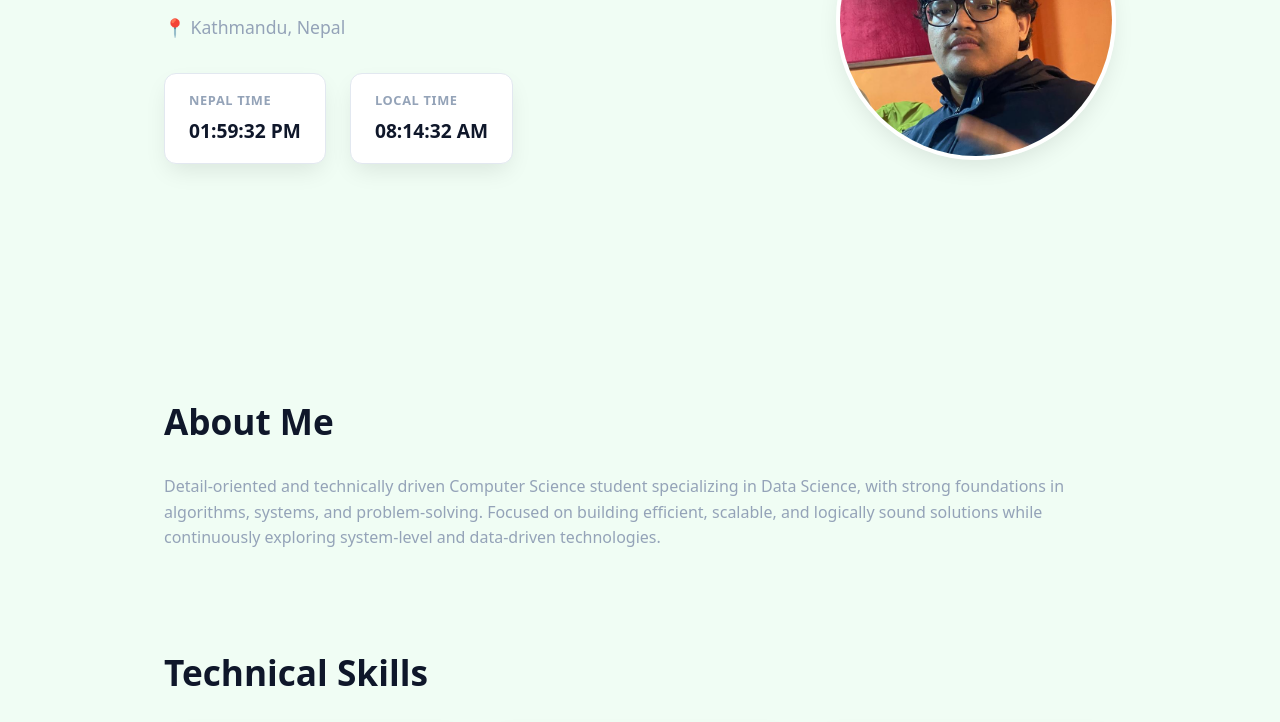
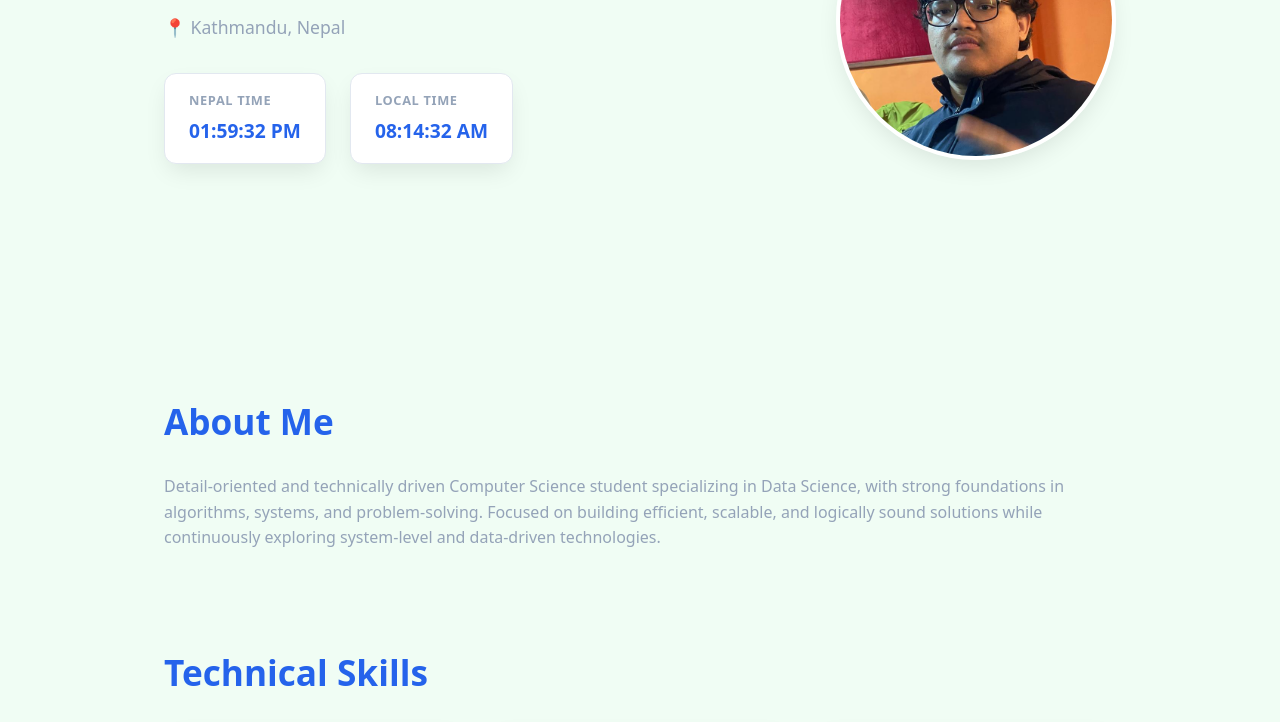
Before and after one commit to franketstein1/Web-dev-final-project, a plain HTML site: page index.html in a window 1280 px wide. Shown: the part 380-1102 px from the top of the page. Drawn offline with Linux system fonts and the light colour scheme.

Commit message:
Change all text colors to bright blue in both themes

```diff
--- a/style.css
+++ b/style.css
@@ -1,7 +1,7 @@
 :root {
   --bg: #0f172a;
   --surface: #1e293b;
-  --text: #ffffff;
+  --text: #3b82f6;
   --text-muted: #cbd5e1;
   --accent: #3b82f6;
   --accent-strong: #10b981;
@@ -13,7 +13,7 @@
 [data-theme="light"] {
   --bg: #f0fdf4;
   --surface: #ffffff;
-  --text: #0f172a;
+  --text: #2563eb;
   --text-muted: #94a3b8;
   --accent: #2563eb;
   --accent-strong: #059669;
```
